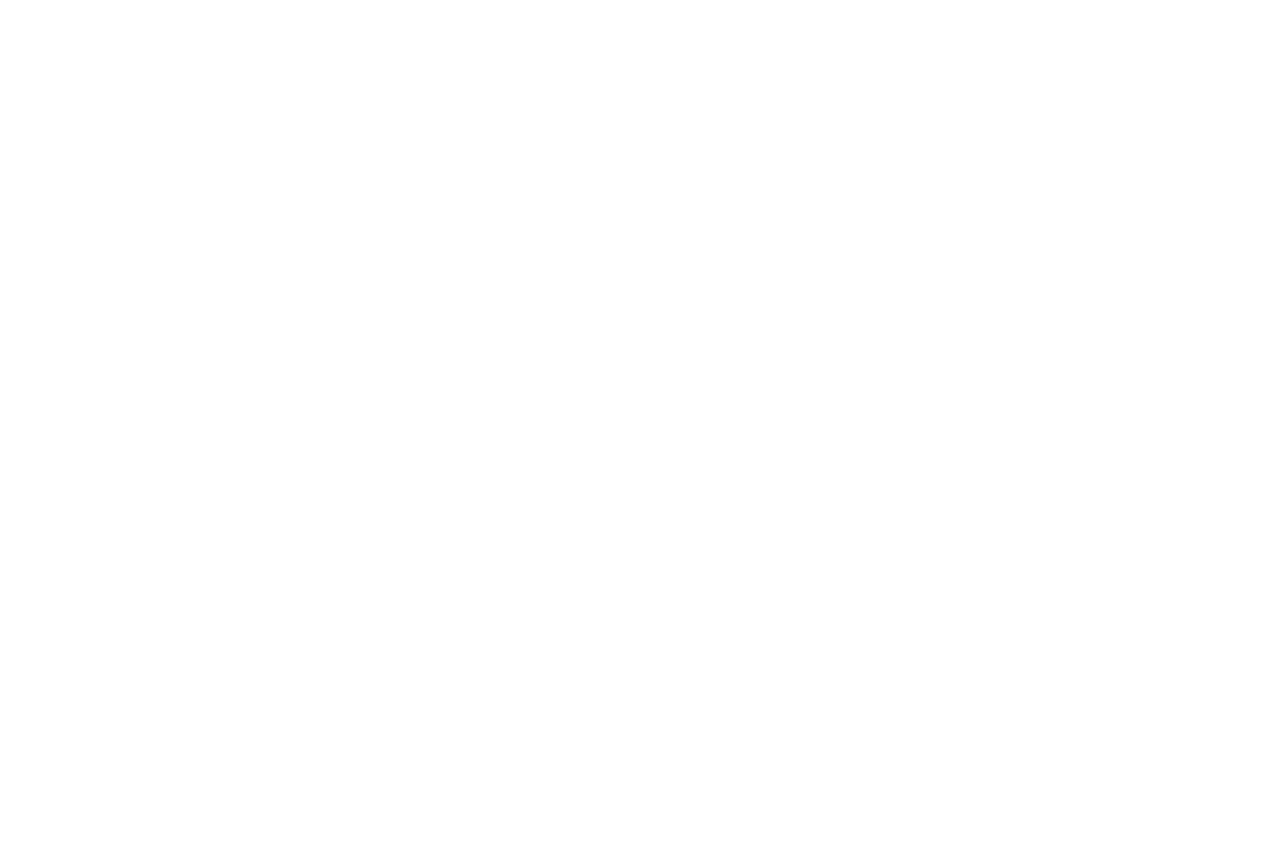
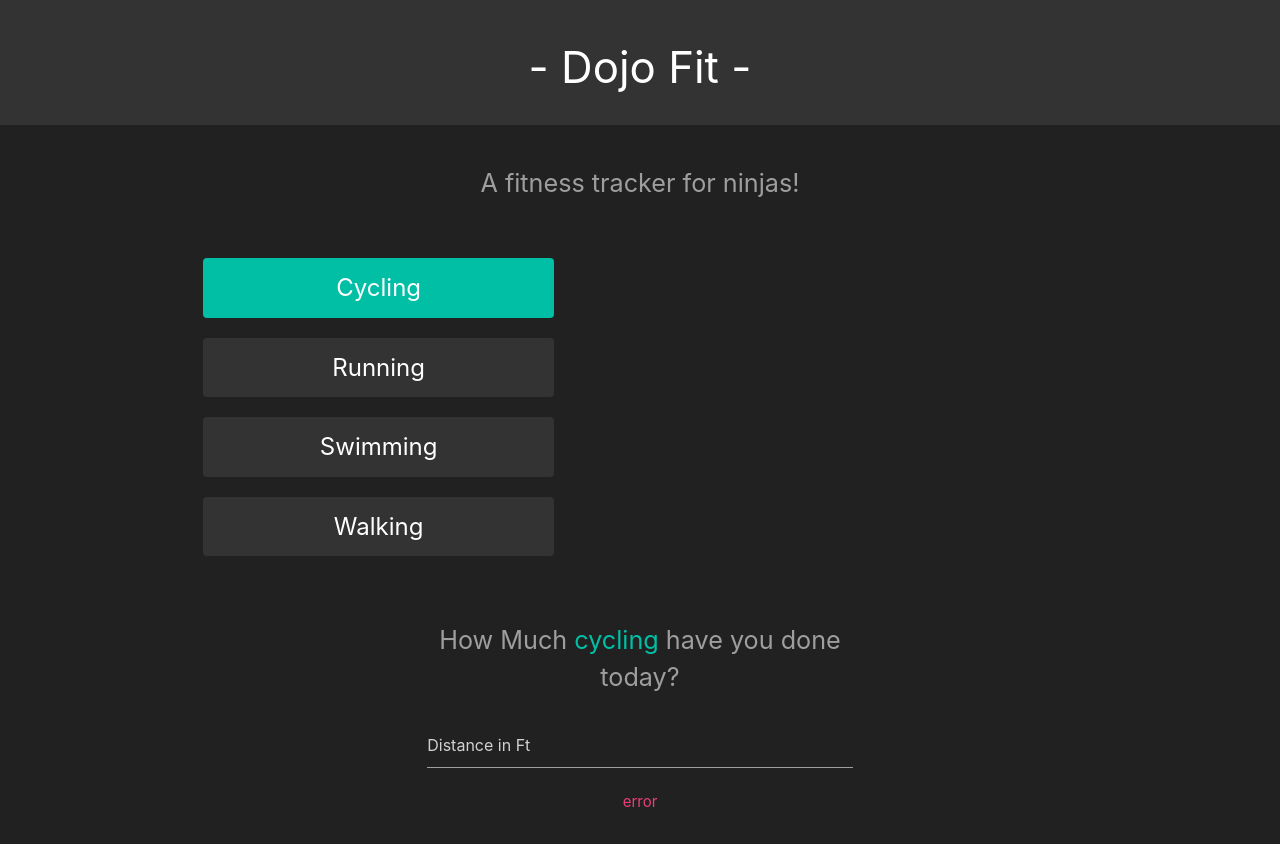
Before and after one commit to Gold240sx/Lesson-68---Fitness-Tracker, a plain HTML site: page index.html in a window 1280 px wide. Before the commit the page ends 800 px from the top, so only its background shows below. Drawn offline with nearby package versions, Linux system fonts and the light colour scheme.

Commit message:
Base HTML complete

```diff
--- a/index.html
+++ b/index.html
@@ -16,7 +16,38 @@
 
     <title>DojoFit</title>
 </head>
-<body>
+<body class="grey darken-4">
+    <div class="nav z-depth-0">
+        <div class="section center">
+            <h3 class="white-text center"> - Dojo Fit - </h3>
+        </div>
+    </div>
+
+    <div class="section center">
+        <p class="grey-text flow-text">A fitness tracker for ninjas!</p>
+    </div>
+
+    <div class="container section">
+        <div class="row">
+            <div class="col s12 l5">
+                <button data-activity="cycling" class="active">Cycling</button>
+                <button data-activity="running">Running</button>
+                <button data-activity="swimming">Swimming</button>
+                <button data-activity="walking">Walking</button>
+            </div>
+            <div class="col s12 l6 push-l1">
+                <div class="canvas"></div>
+            </div>
+        </div>
+        <ddiv class="row">
+            <form class="col m6 push-m3">
+                <p class="flow-text grey-text center">How Much <span>cycling</span> have you done today?</p>
+                <input type="text" class="grey-text" id="cycling" placeholder="Distance in Ft">
+                <p class="center pink-text error text-lighten-1">error</p>
+            </form>
+        </ddiv>
+    </div>
+
 
 </body>
 </html>
--- a/index.js
+++ b/index.js
@@ -0,0 +1,25 @@
+//DOM Elements
+const btns = document.querySelectorAll('button')
+const form = document.querySelector('form')
+const formAct = document.querySelector('form span')
+const input  = document.querySelector('input')
+const error = document.querySelector('.error')
+
+var activity = 'cycling'
+
+btns.forEach(btn => {
+    btn.addEventListener('click', e => {
+        //get activity
+        activity = e.target.dataset.activity
+
+        //set class to selected activity
+        btns.forEach(btn => btn.classList.remove('active'))
+        e.target.classList.add('active')
+
+        //set id of input field
+        input.setAttribute('id', activity)
+
+        //set txt of form span
+        formAct.textContent = activity
+    })
+})
--- a/styles.css
+++ b/styles.css
@@ -0,0 +1,23 @@
+.nav{
+    background: #333;
+}
+
+button {
+    background: #333 !important;
+    margin-bottom:  20px;
+    width: 100%;
+    padding: 16px;
+    font-size: 1.6em;
+    color: #fff;
+    border: 0;
+    border-radius: 4px;
+    cursor: pointer;
+}
+
+button.active {
+    background: #00bfa5 !important;
+}
+
+form span {
+    color: #00bfa5 !important;
+}
```
